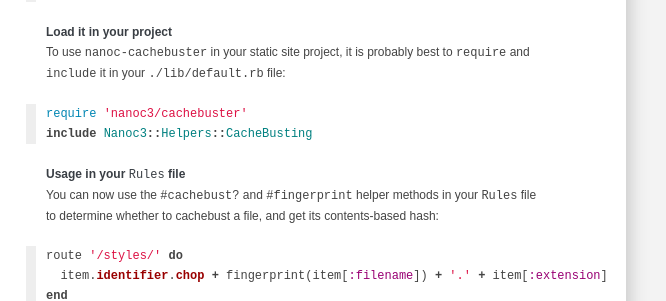
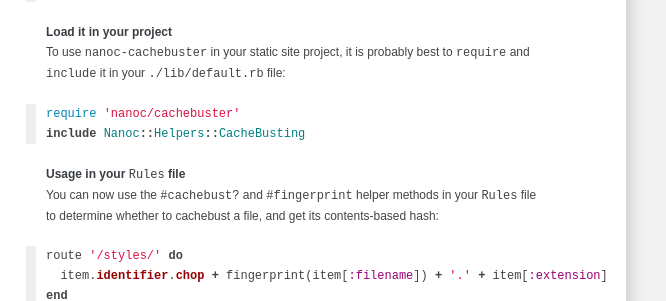
Before and after one commit to avdgaag/nanoc-cachebuster, a Jekyll site: the page built from index.markdown, in a window 1280 px wide. Shown: the part 902-1203 px from the top of the page, without its empty margins (344-1010 px from the left). Built offline with Jekyll 4.4.1, drawn with Linux system fonts in a browser that asks for light colours.

Commit message:
Updated namespace in code examples

```diff
--- a/index.markdown
+++ b/index.markdown
@@ -40,8 +40,8 @@ $ gem install nanoc-cachebuster
 To use `nanoc-cachebuster` in your static site project, it is probably best to `require` and `include` it in your `./lib/default.rb` file:
 
 {% highlight ruby %}
-require 'nanoc3/cachebuster'
-include Nanoc3::Helpers::CacheBusting
+require 'nanoc/cachebuster'
+include Nanoc::Helpers::CacheBusting
 {% endhighlight %}
 
 ### Usage in your `Rules` file
```
Also changed, not shown: 1 other file.
